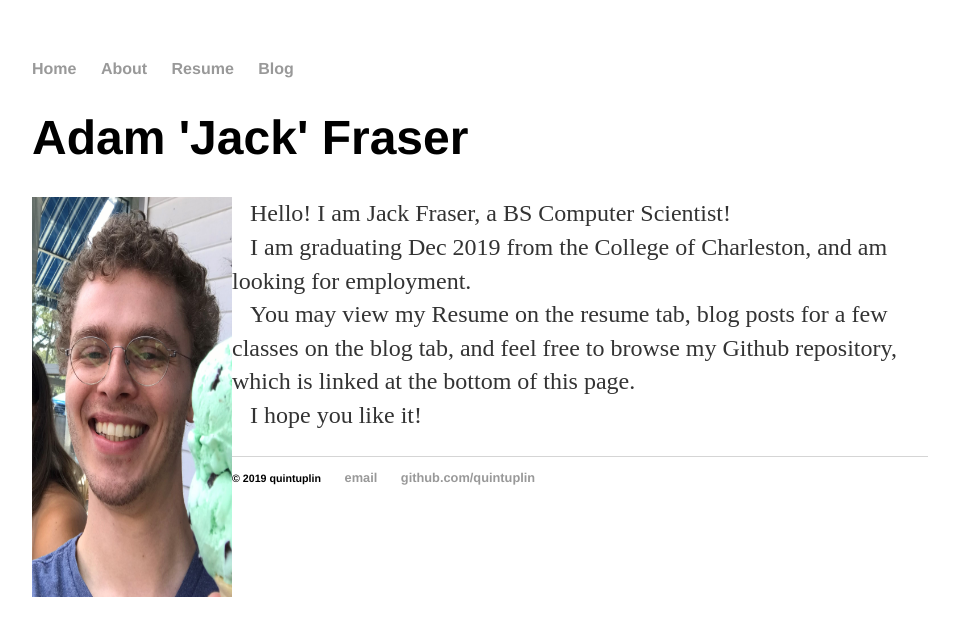
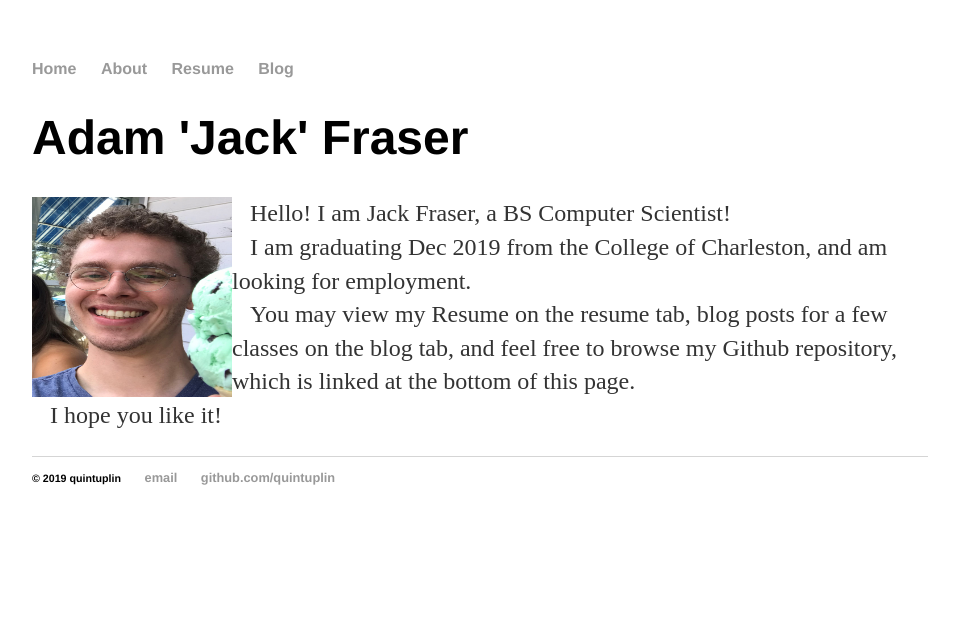
Before and after one commit to Quintuplin/quintuplin.github.io, a Jekyll site: the page built from index.html, in a window 1280 px wide. Shown: the top 636 px of the page, without its empty margins (160-1119 px from the left). Built offline with Jekyll 4.4.1, drawn with Linux system fonts in a browser that asks for light colours.

Commit message:
Update index.html

```diff
--- a/index.html
+++ b/index.html
@@ -5,7 +5,7 @@
 <div class="blurb">
 	<h1>Adam 'Jack' Fraser</h1>
 
-	<p><img src="assets/IMG_5262.jpg" alt="Me" width="200" height="400" align="left">
+	<p><img src="assets/IMG_5262.jpg" alt="Me" width="200" height="200" align="left">
 	    &nbsp;&nbsp;&nbsp;Hello! I am Jack Fraser, a BS Computer Scientist!
 	    <br>
 	    &nbsp;&nbsp;&nbsp;I am graduating Dec 2019 from the College of Charleston, and am looking for employment.
```
